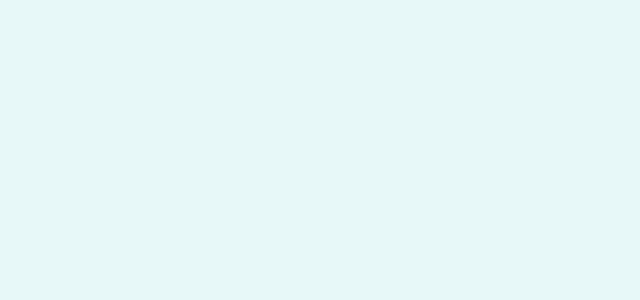
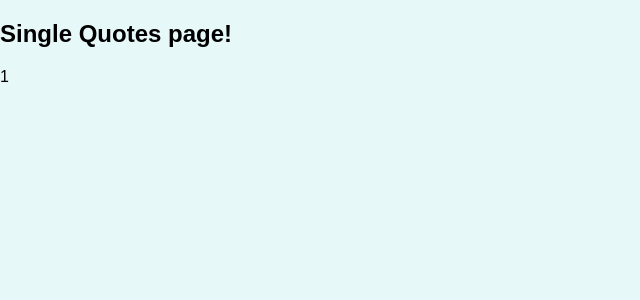
Before and after one commit to soupy96/great-quotes, a React (Create React App) app: page /quotes/1 in a window 1280 px wide. Shown: the top 300 px of the page, without its empty margins (0-640 px from the left). Built offline with nearby package versions, Linux system fonts and the light colour scheme.

Commit message:
setting up another project with what i learned so far

```diff
--- a/src/App.js
+++ b/src/App.js
@@ -1,8 +1,25 @@
+import { Route, Switch, Redirect } from 'react-router-dom';
+
+import AllQuotes from './pages/AllQuotes';
+import SingleQuotes from './pages/SingleQuote';
+import NewQuote from './pages/NewQuote';
+
 function App() {
   return (
-    <div>
-
-    </div>
+    <Switch>
+      <Route path='/' exact>
+        <Redirect to='/quotes' />
+      </Route>
+      <Route path='/quotes' exact>
+        <AllQuotes />
+      </Route>
+      <Route path='/quotes/:quoteId'>
+        <SingleQuotes />
+      </Route>
+      <Route path='/new-quote'>
+        <NewQuote />
+      </Route>
+    </Switch>
   );
 }
 
--- a/src/index.js
+++ b/src/index.js
@@ -1,7 +1,12 @@
 import ReactDOM from 'react-dom/client';
+import { BrowserRouter } from 'react-router-dom';
 
 import './index.css';
 import App from './App';
 
 const root = ReactDOM.createRoot(document.getElementById('root'));
-root.render(<App />);
+root.render(
+  <BrowserRouter>
+    <App />
+  </BrowserRouter>
+);
--- /dev/null
+++ b/src/pages/AllQuotes.js
@@ -0,0 +1,5 @@
+const AllQuotes = () => {
+  return <h1>All Quotes page!</h1>;
+};
+
+export default AllQuotes;
--- /dev/null
+++ b/src/pages/NewQuote.js
@@ -0,0 +1,5 @@
+const NewQuote = () => {
+  return <h1>New Quotes page!</h1>;
+};
+
+export default NewQuote;
--- /dev/null
+++ b/src/pages/SingleQuote.js
@@ -0,0 +1,18 @@
+import { Route, useParams } from 'react-router-dom';
+
+import Comments from '../components/comments/Comments';
+
+const SingleQuotes = () => {
+  const params = useParams();
+  return (
+    <section>
+      <h1>Single Quotes page!</h1>
+      <p>{params.quoteId}</p>
+      <Route path={`/quotes/${params.quoteId}/comments`}>
+        <Comments />
+      </Route>
+    </section>
+  );
+};
+
+export default SingleQuotes;
```
Also changed, not shown: 1 other file (tests, documents, lock files or other folders).
